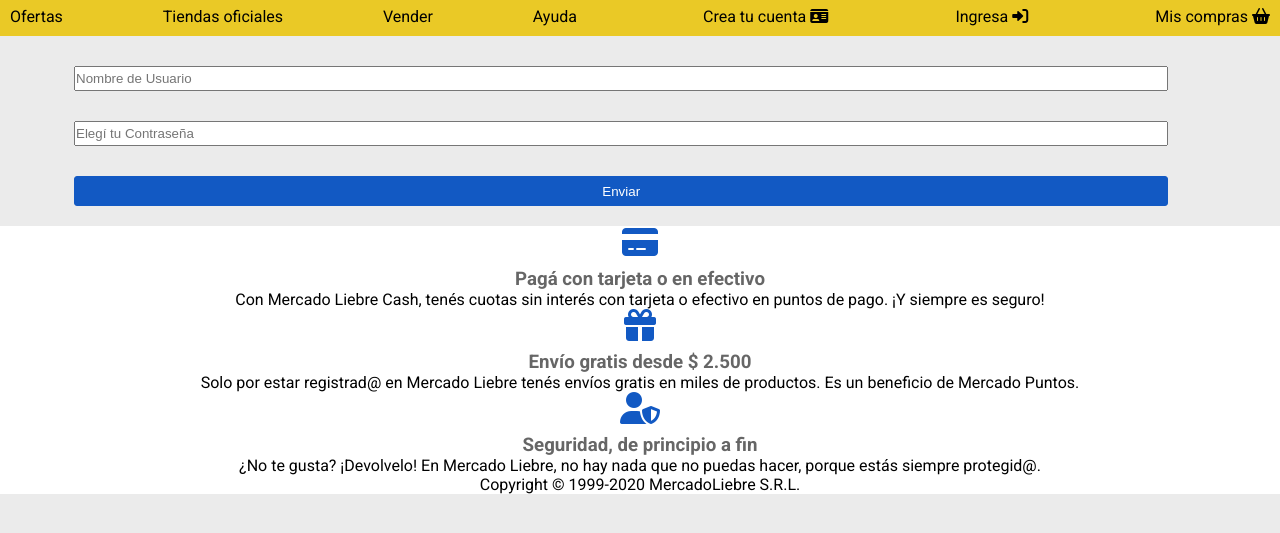
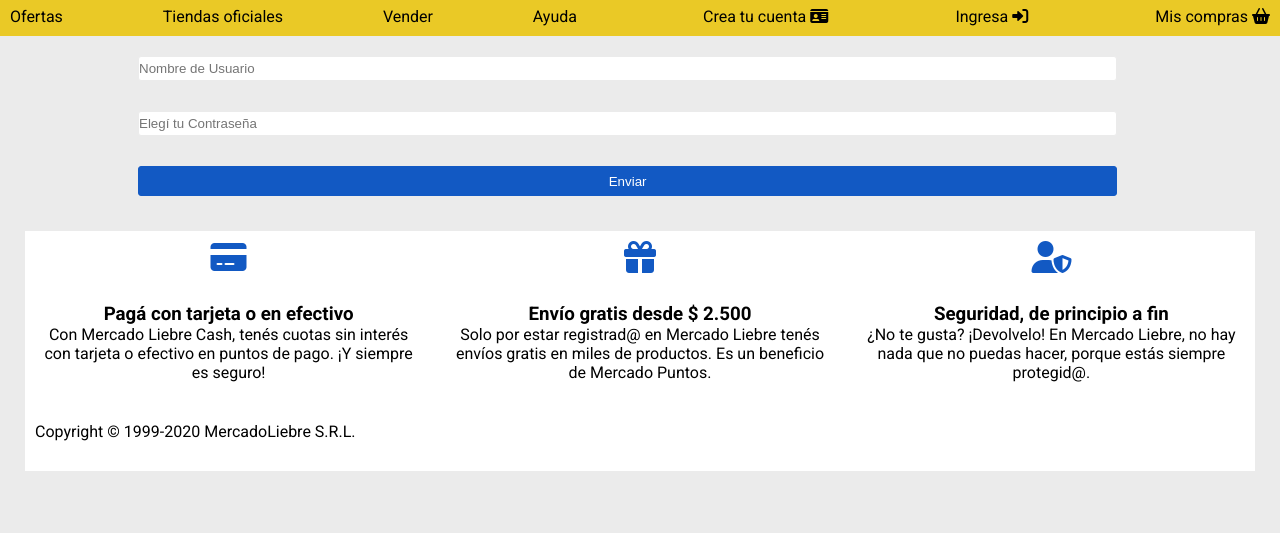
Before and after one commit to Samara2201/Mercadoliebre, a website: page views/login.html in a window 1280 px wide. Shown: the part 105-638 px from the top of the page. Drawn offline with Linux system fonts and the light colour scheme.

Commit message:
mercadolibrefinal

```diff
--- a/public/CSS/colors.css
+++ b/public/CSS/colors.css
@@ -8,4 +8,5 @@
     --blanco: #fff;
     --negro: #000;
     --azulrey:#0022AA;
+    --naranja:#ff8000;
 }
--- a/public/CSS/mediaQueryStyle.css
+++ b/public/CSS/mediaQueryStyle.css
@@ -77,6 +77,24 @@
         z-index: 1;
         opacity: 1;
     }
+
+    /* register */
+    main .register{
+        display: flex;
+        justify-content: center;
+    }
+
+    main div form{
+       margin: 0 5% 0 5%;
+
+    }
+     /* login */
+
+    .mainn{
+        margin: 0 5% 0 10%;
+    }
+
+
 }
 
 /* Desktop */
@@ -103,6 +121,44 @@
     article:hover {
         height: 19em;
     }
+/* Footer */
+    footer div i{
+        Transition: all 450ms;
+    }
+    footer div i:hover {
+        color: var(--naranja);
+    }
+    footer div{
+        display: flex;
+        flex-wrap: wrap;
+        flex-direction: row;
+        justify-content: space-between;
+    }
+    footer div div{
+        width: 100%;
+        justify-content: center;
+    }
+    .ancho{
+        width: 32%;
+      }
+      main .register{
+        display: flex;
+        justify-content: center;
+    }
+
+    main div form{
+       margin: 0 10% 0 10%;
+
+    }
+
+    .mainn{
+        margin: 0 5% 0 10%;
+
+    }
+
+
+
+
 }
 
 /* TV hasta 1366 */
@@ -120,4 +176,5 @@
     article:hover {
         height: 24em;
     }
+
 }
--- a/public/CSS/styles.css
+++ b/public/CSS/styles.css
@@ -204,14 +204,25 @@
 footer{
   text-align: center;
   background-color: var(--blanco);
-
+  display: flex;
+  flex-direction: column;
+  margin: 25px;
+  padding: 10px;
+}
+footer div{
+  margin-bottom: 20px;
 }
 footer i.fa-solid{
   font-size: 2em;
   margin-bottom: 10px;
   color: var(--celeste);
+}
+footer div h3{
+  font-weight: bold;
+  color: var(--negro);
 
 }
+
 /*Fin Footer*/
 
 /*Formularios*/
@@ -223,14 +234,12 @@
   align-items: center;
 }
 .formatos{
-  border: 1px solid red;
   margin: 20px;
   display: flex;
   justify-content: center;
   align-items: center;
 }
 .formatos2{
-  border: 1px solid red;
   display: flex;
   justify-content: center;
   align-items: center;
@@ -289,9 +298,9 @@
   margin-bottom: 10px;
 }
 .prueba{
-  width: 90vw;
+  width: 90%;
   display: flex;
-  border: 1px solid green;
+  border: 1px solid var(--grisClaro);
   justify-content: center;
   align-items: center;
   height: 30px;
@@ -326,22 +335,24 @@
 margin: 10px;
 display: flex;
 flex-direction: column;
-align-items: center;
 justify-content: center;
+
 }
 .login{
-width: 90vw;
-display: flex;
 margin-top: 10px;
 margin-bottom: 10px;
+
 }
 .loginn{
-width: 95%;
+width: 90%;
 height: 25px;
 margin: 10px;
+border: 1px solid var(--grisClaro);
+border-radius: 3px;
+
 }
-.caja{
-width: 95%;
+.caja_enviar{
+width: 90%;
 height: 30px;
 background: var(--celeste);
 border: 1px solid var(--celeste);
@@ -350,4 +361,10 @@
 margin: 10px;
 
 }
+.caja_enviar:hover{
+  background: var(--azulrey);
+}
+.caja2:hover{
+  background: var(--azulrey);
+}
 /* ******Fin login ****** */
--- a/views/login.html
+++ b/views/login.html
@@ -62,7 +62,6 @@
         </div>
     </header>
     <main class="mainn">
-        <div >
         <form action="/">
             <div  class="login">
                 <input type="text" placeholder="Nombre de Usuario" minlength="5" class="loginn">
@@ -72,14 +71,13 @@
                 <input type="password" name="Contraseña" id="Contraseña" required placeholder="Elegí tu Contraseña" class="loginn">
             </div>
             <div>
-                    <button type="submit" class="caja">Enviar</button>
+                <button type="submit" class="caja_enviar">Enviar</button>
             </div>
         </form>
-        </div>
-
     </main>
     <footer>
         <div>
+          <div class="ancho">
             <div>
               <i class="fa-solid fa-credit-card"></i>
             </div>
@@ -87,7 +85,7 @@
             <p>Con Mercado Liebre Cash, tenés cuotas sin interés con tarjeta o efectivo en puntos de pago. ¡Y siempre es seguro!
             </p>
           </div>
-        <div>
+          <div class="ancho">
             <div>
               <i class="fa-solid fa-gift"></i>
             </div>
@@ -95,7 +93,7 @@
             <p>Solo por estar registrad@ en Mercado Liebre tenés envíos gratis en miles de productos. Es un beneficio de Mercado
               Puntos.</p>
           </div>
-        <div>
+          <div class="ancho">
             <div>
               <i class="fa-solid fa-user-shield"></i>
             </div>
@@ -104,6 +102,7 @@
               ¿No te gusta? ¡Devolvelo! En Mercado Liebre, no hay nada que no puedas hacer, porque estás siempre protegid@.
             </p>
           </div>
+        </div>
         <div>
           <p>
             Copyright © 1999-2020 MercadoLiebre S.R.L.
@@ -111,5 +110,6 @@
         </div>
       </footer>
 
+
 </body>
 </html>
```
Also changed, not shown: views/home.html (+6 -2 lines), views/register.html (+6 -4 lines). Lines whose indentation alone changed are shown as unchanged.
